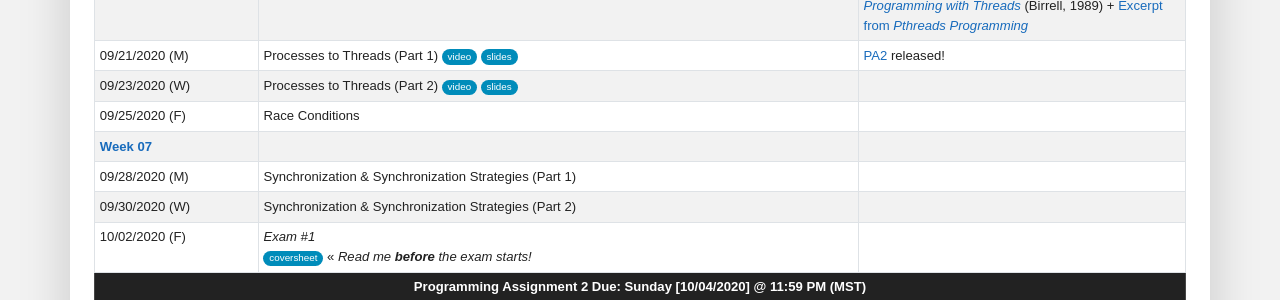
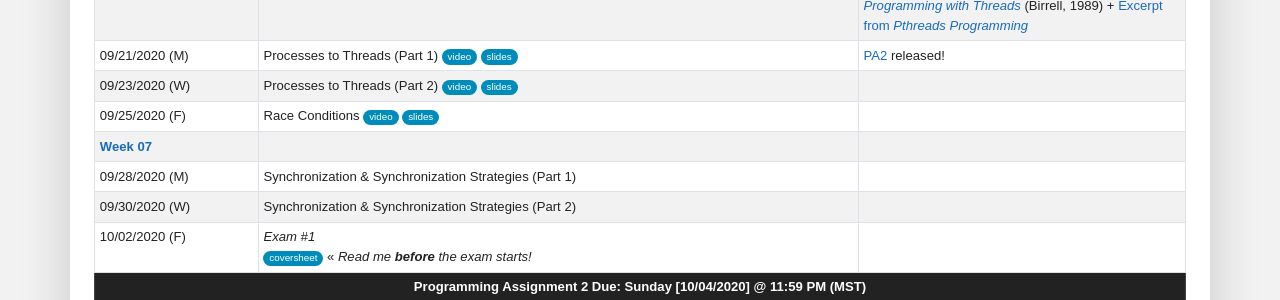
Before and after one commit to traviswpeters/cs460-2020-fall, a Jekyll site: the page built from index.md, in a window 1280 px wide and 900 px high, scrolled down 2665 px. Shown: the part 149-449 px from the top of the window. Built offline with Jekyll 4.4.1, drawn with Linux system fonts in a browser that asks for light colours; nearby versions of some CDN libraries; some web fonts are replaced; comment, search, counter and statistics services are not loaded.

Commit message:
slides+video

```diff
--- a/index.md
+++ b/index.md
@@ -421,8 +421,8 @@ If you have any questions, please contact me.
 <!-- Topics & Lecture Details Here -->
 <td markdown="span" markdown="1">
 - Race Conditions
-<!-- [video](){:.video} -->
-<!-- [slides](){:.slides} -->
+[video](https://zoom.us/rec/share/enyR3T50m9o9nKKzpiwFR_5wwKVgHht_fs0neZaOIytmfCw58bwv-w-dhR4wYAOc.90IB3POQMK3ZtDWu){:.video}
+[slides](files/cs460-06-concurrency-p1.pdf){:.slides}
 </td>
 <!-- Assignments & Reading Here -->
 <td markdown="span">
```
Also changed, not shown: 1 other file.
